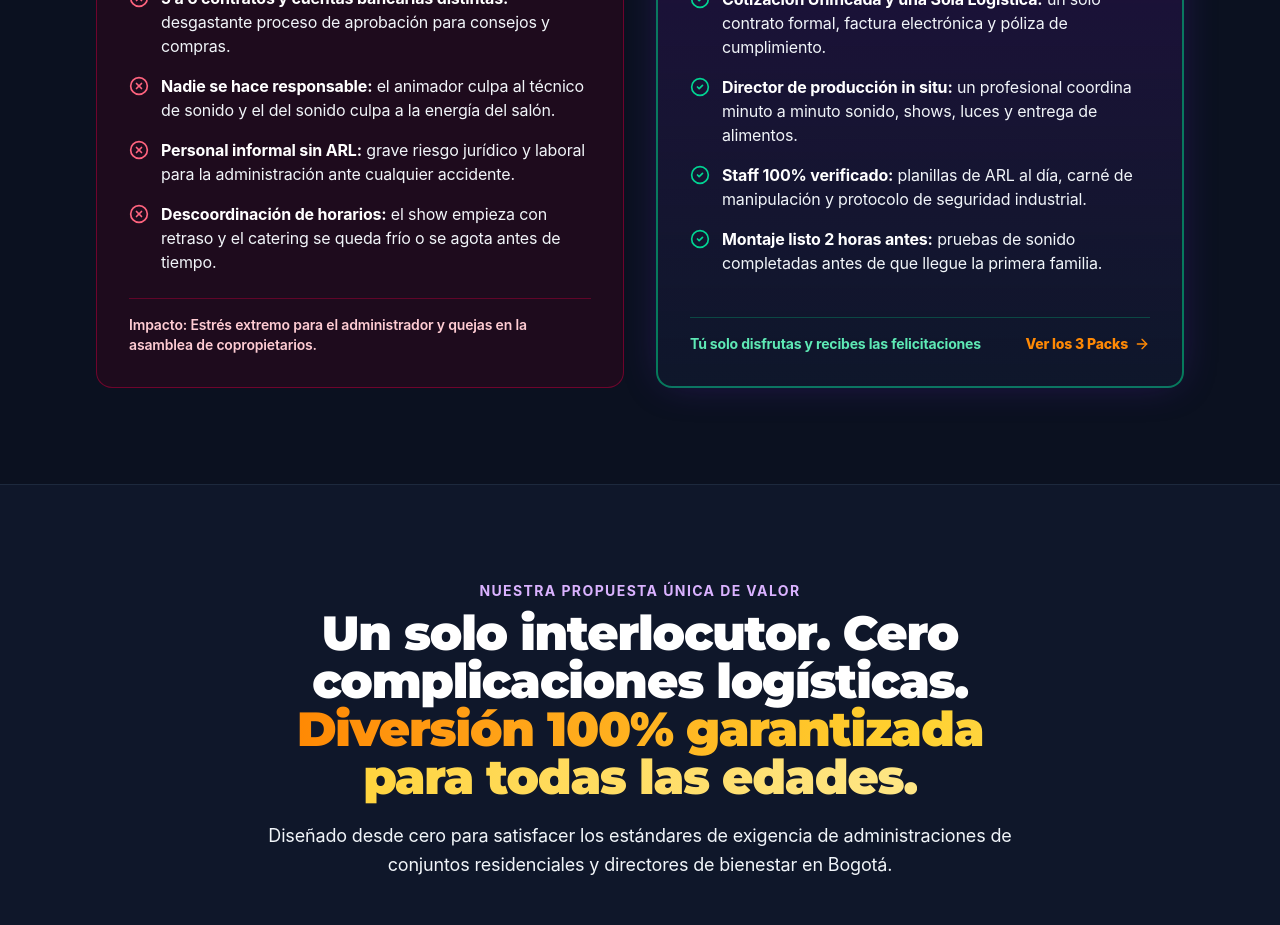
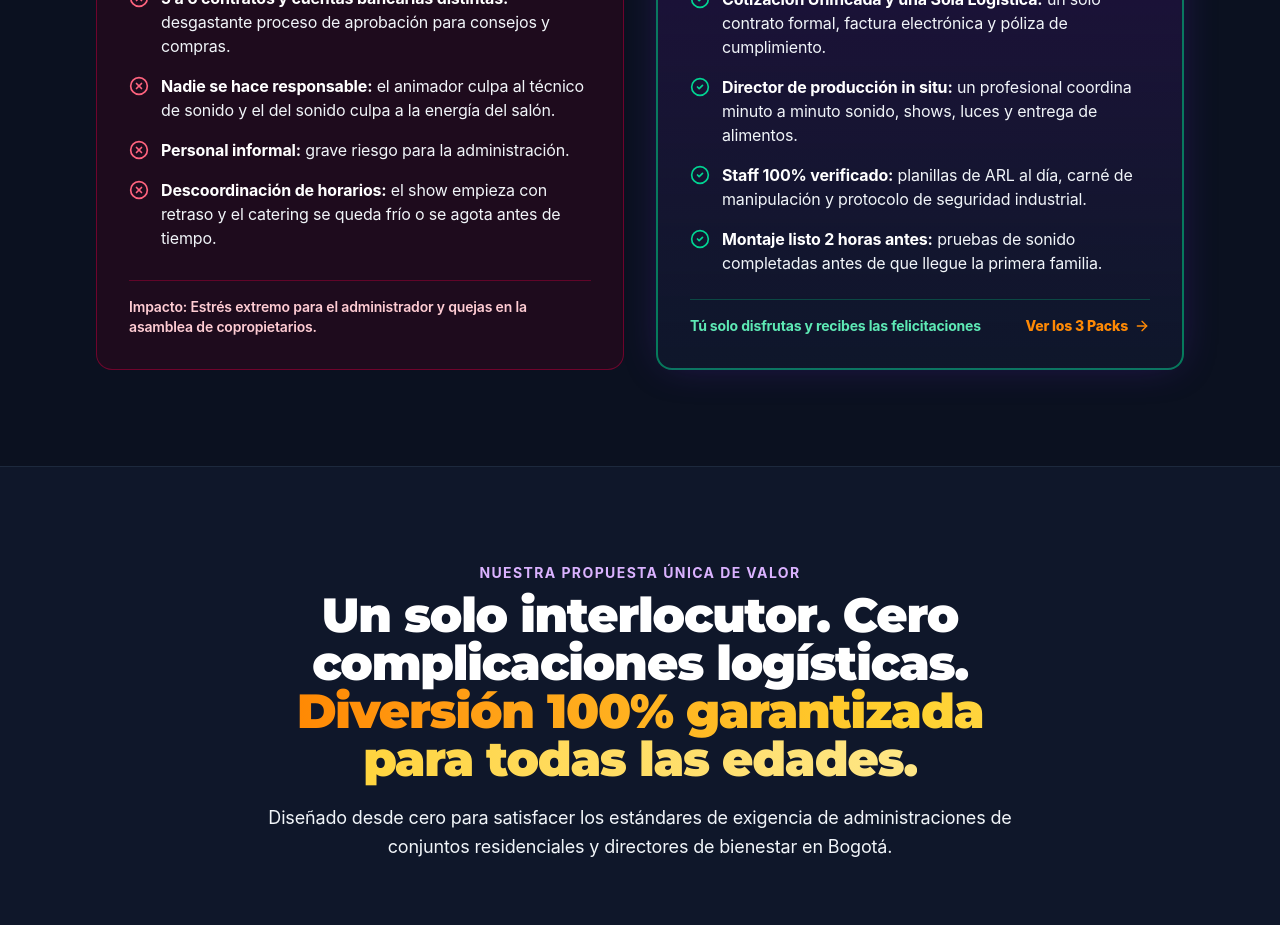
Before and after one commit to Fluxus-Quantum/Fluxus-Halloween, a React (Vite) app: page / in a window 1280 px wide. Shown: the part 2740-3665 px from the top of the page. Built offline with nearby package versions, Linux system fonts and the light colour scheme.

Commit message:
Update PainStory.tsx

```diff
--- a/src/components/PainStory.tsx
+++ b/src/components/PainStory.tsx
@@ -75,7 +75,7 @@ export const PainStory: React.FC = () => {
                 </li>
                 <li className="flex items-start gap-3">
                   <XCircle className="w-5 h-5 text-rose-400 shrink-0 mt-0.5" />
-                  <span><strong className="text-white font-bold">Personal informal sin ARL:</strong> grave riesgo jurídico y laboral para la administración ante cualquier accidente.</span>
+                  <span><strong className="text-white font-bold">Personal informal:</strong> grave riesgo para la administración.</span>
                 </li>
                 <li className="flex items-start gap-3">
                   <XCircle className="w-5 h-5 text-rose-400 shrink-0 mt-0.5" />
```
